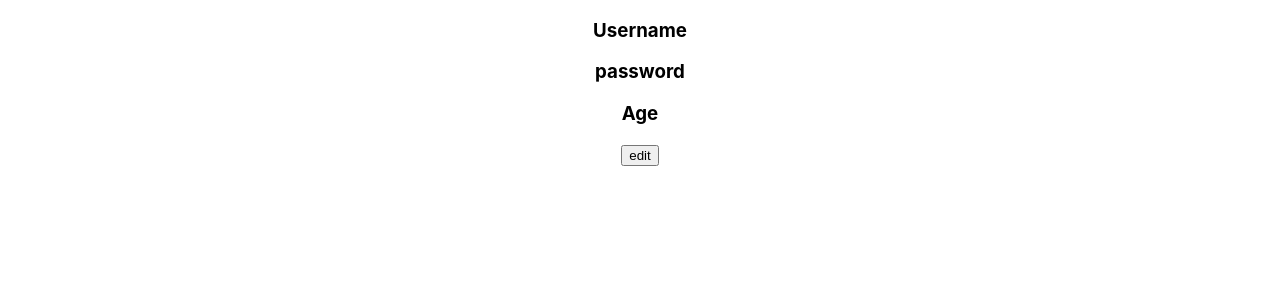
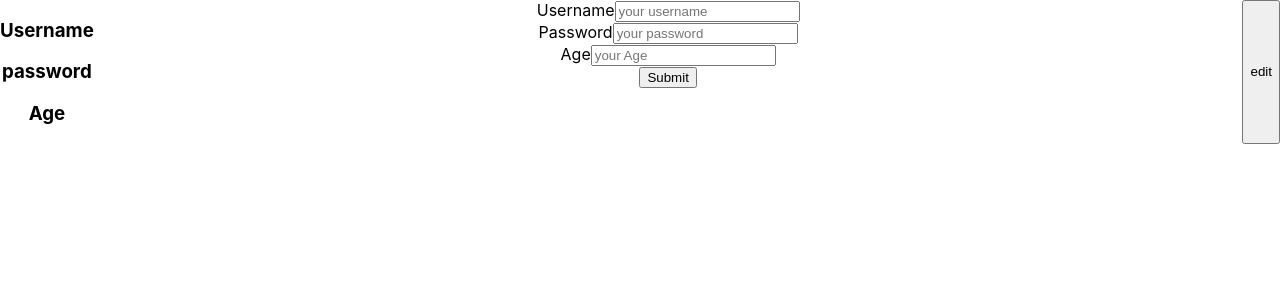
Before and after one commit to rodrygors/UpgradeHubBackendFrontend, a React (Create React App) app in the folder frontend/: page / in a window 1280 px wide. Shown: the top 300 px of the page. Built offline with nearby package versions, Linux system fonts and the light colour scheme.

Commit message:
User form and rows

```diff
--- a/frontend/src/components/User/User.js
+++ b/frontend/src/components/User/User.js
@@ -1,6 +1,9 @@
 import React from "react";
 import Row from 'react-bootstrap/Row';
 import Col from 'react-bootstrap/Col';
+import Form from 'react-bootstrap/Form';
+import Button from 'react-bootstrap/Button';
+import Container from 'react-bootstrap/Container';
 
 
 
@@ -8,20 +11,40 @@ const User = () => {
 
 
         return (
-            <div>
+            <div style={{display: 'flex', flexDirection: 'row', justifyContent: 'space-between'}}>
 
-                <Row>
-                    <Col>
+
+                    <div>
                 <h3>Username</h3>
                 <h3>password</h3>
                 <h3>Age</h3>
 
 
-                </Col>
-                <Col>
+                    </div>
+                <div>
+                    <Form>
+                                <Form.Group className="Username" controlId="formUser">
+                                    <Form.Label>Username</Form.Label>
+                                    <Form.Control placeholder="your username"/>
+                                </Form.Group>
 
-                </Col>
-                </Row>
+                                <Form.Group className="password" controlId="formUser">
+                                    <Form.Label>Password</Form.Label>
+                                    <Form.Control placeholder="your password"/>
+                                </Form.Group>
+
+                                <Form.Group className="Age" controlId="formUser">
+                                    <Form.Label>Age</Form.Label>
+                                    <Form.Control placeholder="your Age"/>
+                                </Form.Group>
+
+
+                    <Button variant="primary" type="submit" className="submitButton">
+                Submit
+                </Button>
+                    </Form>
+                </div>
+
                 <button>edit</button>
             </div>
         )
```
Also changed, not shown: 1 other file (tests, documents, lock files or other folders).
